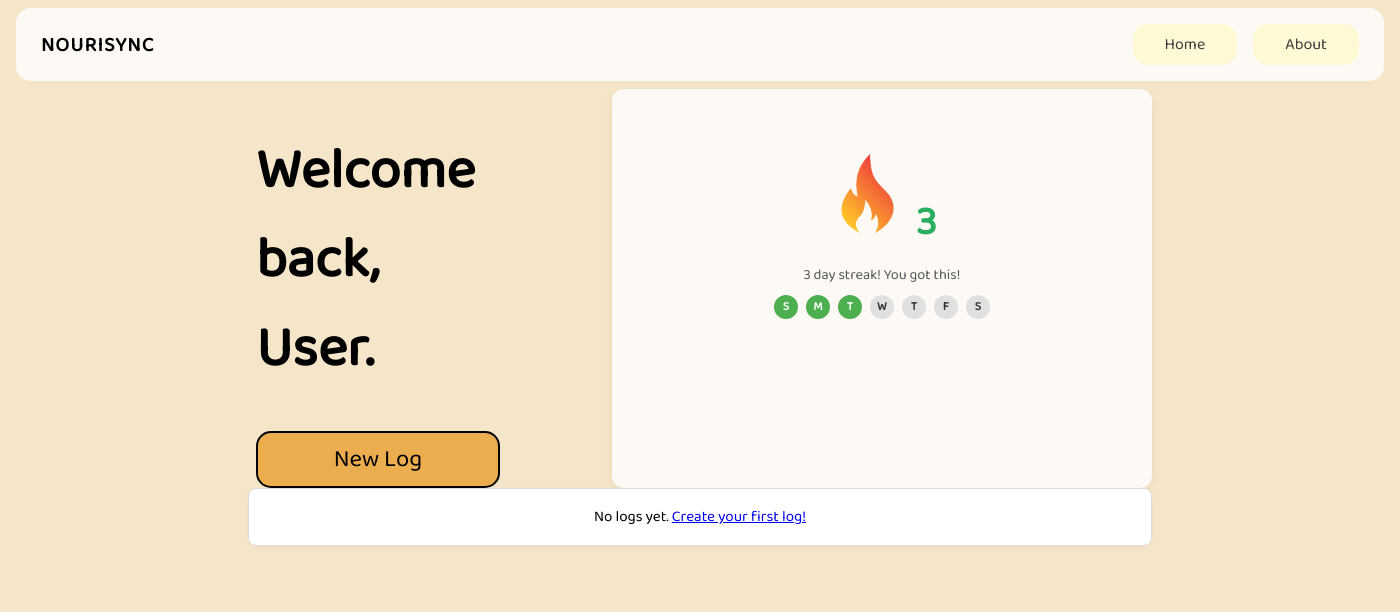
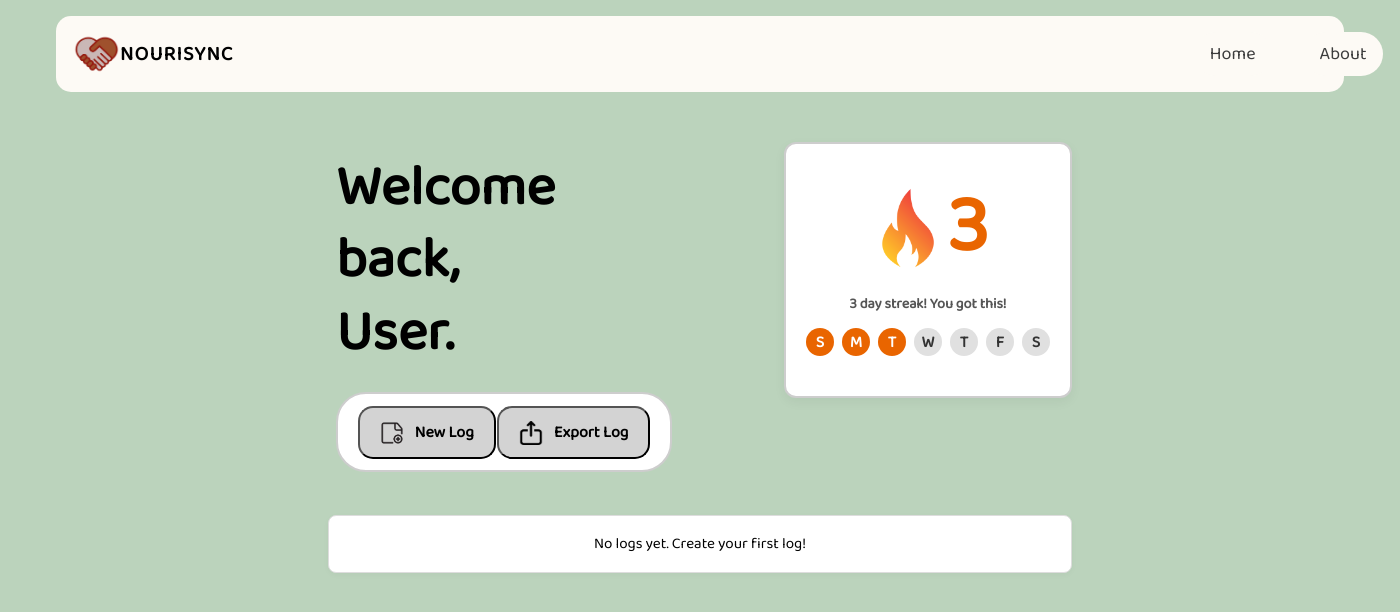
Before and after one commit to mikaela-beakley/NouriSync, a Flask app: page / in a window 1400 px wide. Shown: the top 612 px of the page. Run offline with Flask 3, Linux system fonts and the light colour scheme; data that the repository does not hold is empty.

Commit message:
main page html/css

```diff
--- a/web/src/static/javascript/index.js
+++ b/web/src/static/javascript/index.js
@@ -21,7 +21,7 @@ function getRiskClass(riskScore) {
 function createLogHTML(log) {
     const formattedDate = log.timestamp;
     const riskClass = getRiskClass(log.ai_response.risk_score);
-    const riskFactorsText = log.ai_response.risk_factors;
+    const riskFactorsText = log.ai_response.risk_factors.join('<br>');
 
     // Create plan items
     const planItems = log.ai_response.plan.map(item =>
--- a/web/src/static/styles/style.css
+++ b/web/src/static/styles/style.css
@@ -1,7 +1,7 @@
 :root {
-    --bg-main: #f5e6ca;
+    --bg-main: #bbd3bc;
     --bg-secondary: #FDFAF5;
-    --selected: #E4DAC7;
+    --selected: #c7e4d7;
     --accent-primary: #ECAD4E;
     --accent-primary-light: #F4D19B;
     --transition: .75s
@@ -14,19 +14,33 @@ body {
 
 hero {
     display: block;
-    padding-left: 15em;
-    padding-right: 15em;
+    padding-left: 20em;
+    padding-right: 20em;
 }
+
 .navbar {
     display: flex;
     flex-direction: row;
     justify-content: space-around;
     align-items: center;
-    margin: 0.5em;
+    margin-left: 3em;
+    margin-right: 3em;
+    margin-top: 1em;
     padding-left: 1em;
     padding-right: 1em;
     background-color: var(--bg-secondary);
     border-radius: 15px;
+}
+
+a {
+  text-decoration: none;
+  color: inherit;
+}
+
+.nourisync-icon{
+    aspect-ratio: 1.2;
+    width: 3rem;
+    vertical-align: middle;
 }
 
 .logo {
@@ -39,7 +53,7 @@ hero {
 .nav-links {
   list-style: none;
   display: flex;
-  gap: 1rem;
+  gap: 2rem;
   padding-left: 60em;
 }
 
@@ -47,31 +61,36 @@ hero {
   text-decoration: none;
   color: #3c3c3c;
   font-weight: 500;
+  font-size: large;
 }
 
 .nav-link {
   text-decoration: none;
   color: #333;
-  padding: 0.5rem 1rem;
-  border-radius: 15px;
-  background-color: rgb(255, 249, 213);
+  padding: .5rem 1rem;
+  border-radius: 30px;
+  background-color: var(--bg-secondary);
 }
 
 .nav-link:hover {
-  text-decoration: underline;
-  background-color: rgb(255, 247, 199);
+  text-decoration: none;
+  background-color: #cab8b6;
 }
 
 .welcome-info {
+    margin-top: 50px;
     text-align: center;
-    display: flex;
     flex-direction: row;
     justify-content: space-between;
-    gap: 2em;
+    display: flex;
+    align-items: flex-start;
+    gap: 2rem;
+    flex-wrap: wrap; /* Helps on smaller screens */
 }
 
 .welcome-left {
     flex: 2;
+    transform: translateY(-27px);
     padding-left: 0.5em;
     padding-right: 5em;
 }
@@ -79,49 +98,92 @@ hero {
 .welcome-left > h1 {
     font-size: 3.5em;
     text-align: left;
+    line-height: 1.3;
 }
 
-.new-log-button {
-    width: 100%;
-    font-family: 'Baloo 2', cursive;
-    border: 2px solid black;
-    background-color: var(--accent-primary);
-    font-size: 1.5em;
-    padding: .3em;
-    border-radius: 15px;
-    transition: all .5s ease-out;
-    cursor: pointer;
+.log-buttons {
+    display: flex;
+    background-color: #ffffff;
+    border-color: #cdcdcd;
+    border-width: 2px;
+    border-style: solid;
+    padding: .7rem;
+    padding-left: 1.2rem;
+    padding-right: 1.2rem;
+    border-radius: 30px;
+    display: flex;
+    flex-direction: row;
+    justify-content: space-around;
+    align-items: center;
+    transform: translateY(-16px);
 }
 
-.new-log-button:hover {
-    background-color: var(--accent-primary-light);
+.log-button {
+  background-color: #d3d3d3;
+  font-family: "Baloo 2", cursive;
+  color: #000000;
+  font-size: 1rem;
+  align-items: center;
+  gap: 0.5rem;
+  padding: 12px;
+  padding-left: 20px;
+  padding-right: 20px;
+  border-radius: 15px;
+  cursor: pointer;
+  font-weight: bold;
+  transition: background-color 0.2s ease;
+  vertical-align: top;
+}
+
+.log-button:hover {
+  background-color: #939393;
+}
+
+.log-button-icon {
+  width: 1.5rem;
+  height: auto;
+  margin-right: .5rem;
+  vertical-align: bottom;
 }
 
 .streak-info {
-    background: var(--bg-secondary);
+    flex: 1.5;
+    /* background: var(--bg-secondary); */
+    background: white;
+    border-color: #cdcdcd;
+    border-width: 2px;
+    border-style: solid;
     order: 1px solid #e0e5ec;
     border-radius: 12px;
-    padding-top: 4rem;
     text-align: center;
     box-shadow: 0 4px 12px rgba(0,0,0,0.05);
-    min-width: 90px;
+    padding: 1rem;
+    padding-bottom: 2.5rem;
 }
 
 .streak-info-top {
-    font-size: 2.5rem;
+    font-size: 5rem;
     font-weight: bold;
-    color: #27ae60;
+    color: #e96500;
+    gap: 0px;
 }
 
 .fire-streak-image {
     aspect-ratio: 1;
-    width: 15%;
+    width: 5rem;
+    vertical-align: middle;
+}
+
+.streak-info-top b {
+  vertical-align: middle;
+    margin-left: -1rem;
 }
 
 .streak-info-bottom {
     font-size: 0.9rem;
-    margin: 0.5rem 0;
     color: #555;
+    font-weight: bold;
+    padding-top: 0px;
 }
 
 .streak-days {
@@ -134,17 +196,18 @@ hero {
 .day {
   background-color: #e0e0e0;
   color: #333;
+  margin-top: 4px;
   font-weight: bold;
-  font-size: 0.75rem;
-  width: 24px;
-  height: 24px;
+  font-size: 1rem;
+  width: 28px;
+  height: 28px;
   border-radius: 50%;
-  line-height: 24px;
+  line-height: 30px;
   text-align: center;
 }
 
 .day.completed {
-  background-color: #4caf50;
+  background-color: #e96500;
   color: white;
 }
 
@@ -160,7 +223,8 @@ hero {
   background: white;
   border-radius: 12px;
   margin-top: 1rem;
-  padding: 1rem;
+  padding-left: 1rem;
+  padding-bottom: 1rem;
   box-shadow: 0 4px 8px rgba(0,0,0,0.04);
   border: 1px solid #e3e7ec;
 }
@@ -195,6 +259,7 @@ hero {
 
 .risk-indicator.high-risk {
   background: #ffebee;
+  /* border-color: c62828; */
   color: #c62828;
 }
 
--- a/web/src/templates/index.html
+++ b/web/src/templates/index.html
@@ -15,14 +15,11 @@
 <body>
     <nav>
         <div class="navbar">
+            <img src="../static/nourisync.png" alt="nourisync logo" class="nourisync-icon">
             <h3 class="logo">NOURISYNC</h3>
             <ul class="nav-links">
-                <li class="nav-link">
-                    <a href="#" class="nav-link">Home</a>
-                </li>
-                <li class="nav-link">
-                    <a href="#" class="nav-link">About</a>
-                </li>
+                <a href="#" class="nav-link">Home</a>
+                <a href="#" class="nav-link">About</a>
             </ul>
         </div>
     </nav>
@@ -31,10 +28,19 @@
             <div class="welcome-info">
                 <div class="welcome-left">
                     <h1>Welcome back,<br> User.</h1>
-                    <a href="/questionnaire">
-                                <button class="new-log-button">New Log</button>
-                    </a>
-                </div>
+                    <div class="log-buttons">
+                        <a href="/questionnaire">
+                            <button class="log-button new-log-button">
+                                <img src="../static/new-log.png" alt="new log icon" class="log-button-icon">
+                                New Log
+                            </button>
+                        </a>
+                        <button class="log-button export-log-button" onclick="exportLogs()">
+                            <img src="../static/export-log.png" alt="export log icon" class="log-button-icon">
+                            Export Log
+                        </button>
+                    </div>
+                    </div>
                 <div class="streak-info">
                     <div class="streak-info-top">
                         <img src="../static/fire-logo-streak.png" alt="fire streak logo" class="fire-streak-image">
@@ -50,15 +56,6 @@
                         <span class="day">F</span>
                         <span class="day">S</span>
                     </div>
-
-
-                    <!-- <div class="streak-info-bottom">
-                        <ul>
-                            <li class="day">
-                                <div></div>
-                            </li>
-                        </ul>
-                    </div> -->
                 </div>
             </div>
             <div class="logs-list" id="logs-container">
```
Also changed, not shown: web/src/static/export-log.png (added), web/src/static/new-log.png (added), web/src/static/nourisync.png (added).
